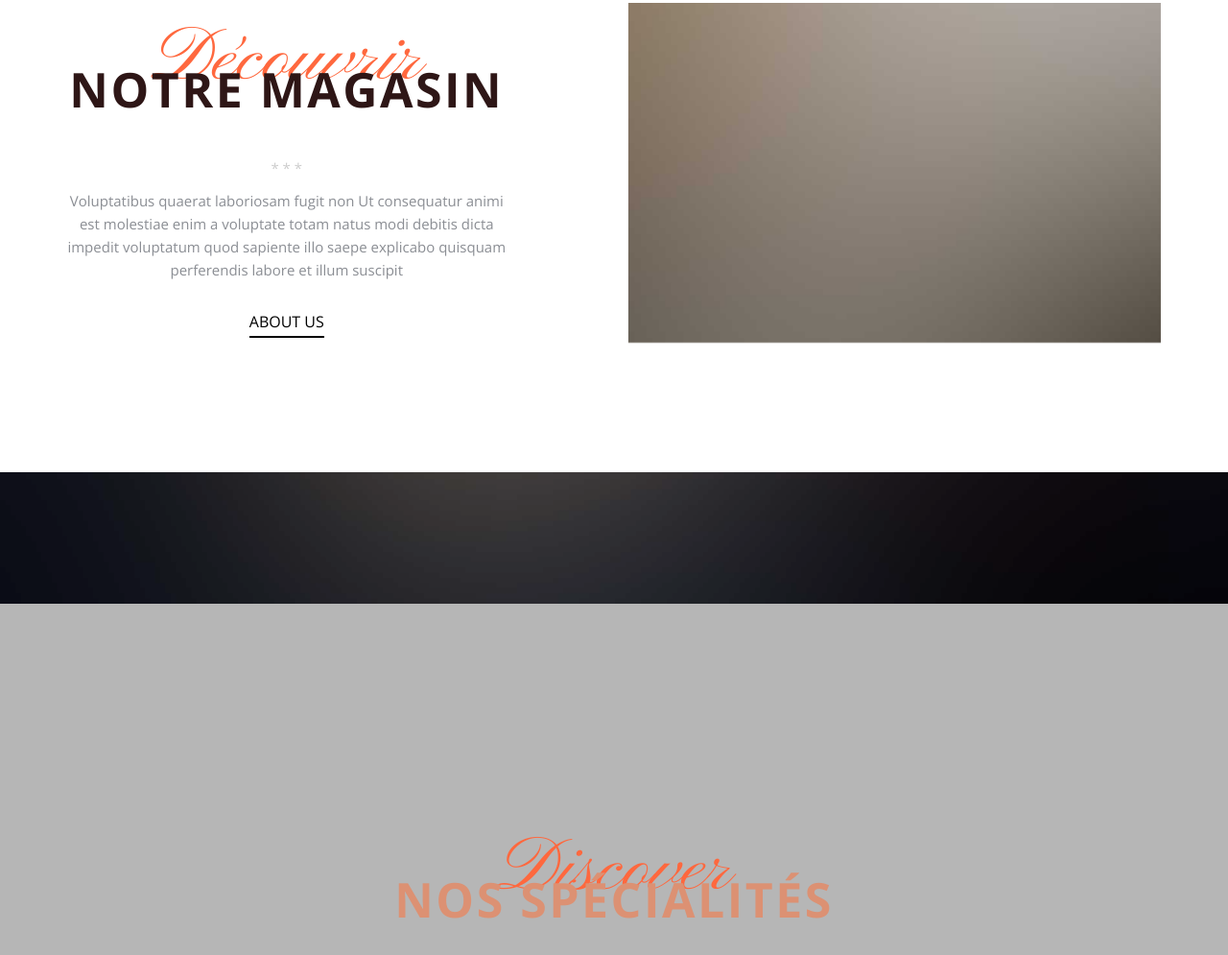
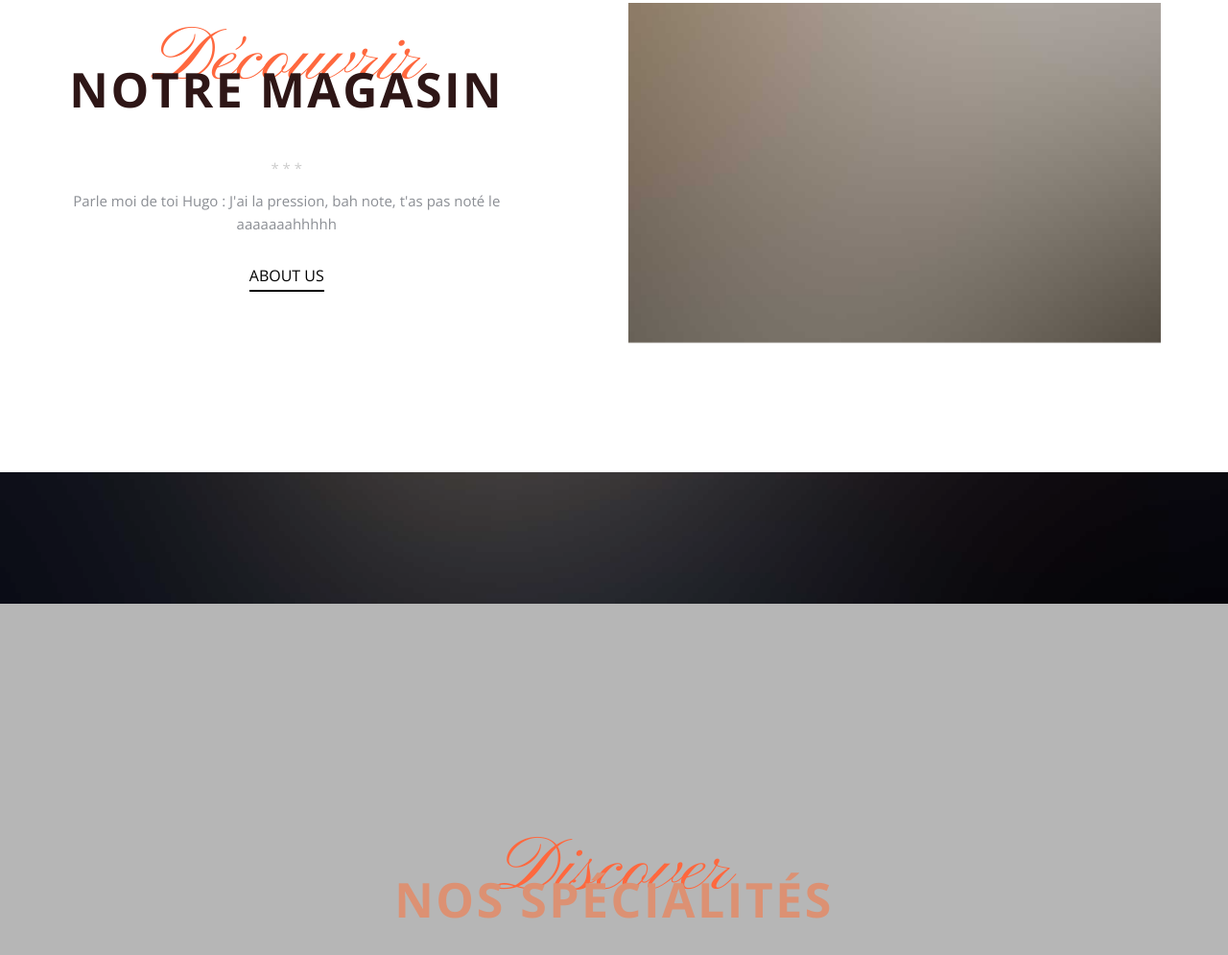
Before and after one commit to clarafjr/SiteResto, a website: page resto/index.html in a window 1280 px wide. Shown: the part 852-1847 px from the top of the page at 96% size. Drawn offline with nearby package versions, Linux system fonts and the light colour scheme; files whose address does not match are found by name.

Commit message:
Voluptabilis changement

```diff
--- a/resto/index.html
+++ b/resto/index.html
@@ -99,7 +99,7 @@
               <h3 class="secondary-heading">Notre magasin</h3>
               <span class="seperator">* * *</span>
             </div>
-            <p>Voluptatibus quaerat laboriosam fugit non Ut consequatur animi est molestiae enim a voluptate totam natus modi debitis dicta impedit voluptatum quod sapiente illo saepe explicabo quisquam perferendis labore et illum suscipit</p>
+            <p>Parle moi de toi Hugo : J'ai la pression, bah note, t'as pas noté le aaaaaaahhhhh</p>
             <p><a href="#" class="probootstrap-custom-link">About Us</a></p>
           </div>
           <div class="col-md-6 col-md-push-1 probootstrap-animate">
```
